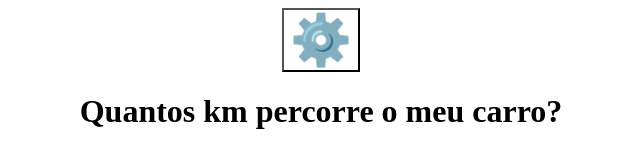
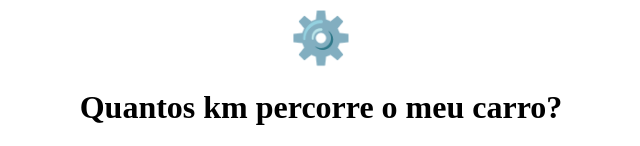
Before and after one commit to JoseDesen/carro-, a plain HTML site: page index.html in a window 1280 px wide. Shown: the top 146 px of the page, without its empty margins (319-959 px from the left). Drawn offline with Linux system fonts and the light colour scheme.

Commit message:
Atualizar o index.html

```diff
--- a/index.html
+++ b/index.html
@@ -35,7 +35,7 @@ text-align:center;
  </head>
 
  <body>
-<input type="button" value="⚙️" style="background-color:white; font-size:50px;">
+<input type="button" value="⚙️" style="background-color:white; font-size:50px;border:none">
  <h1>Quantos km percorre o meu carro?</h1>
 
  <form name="f">
```
